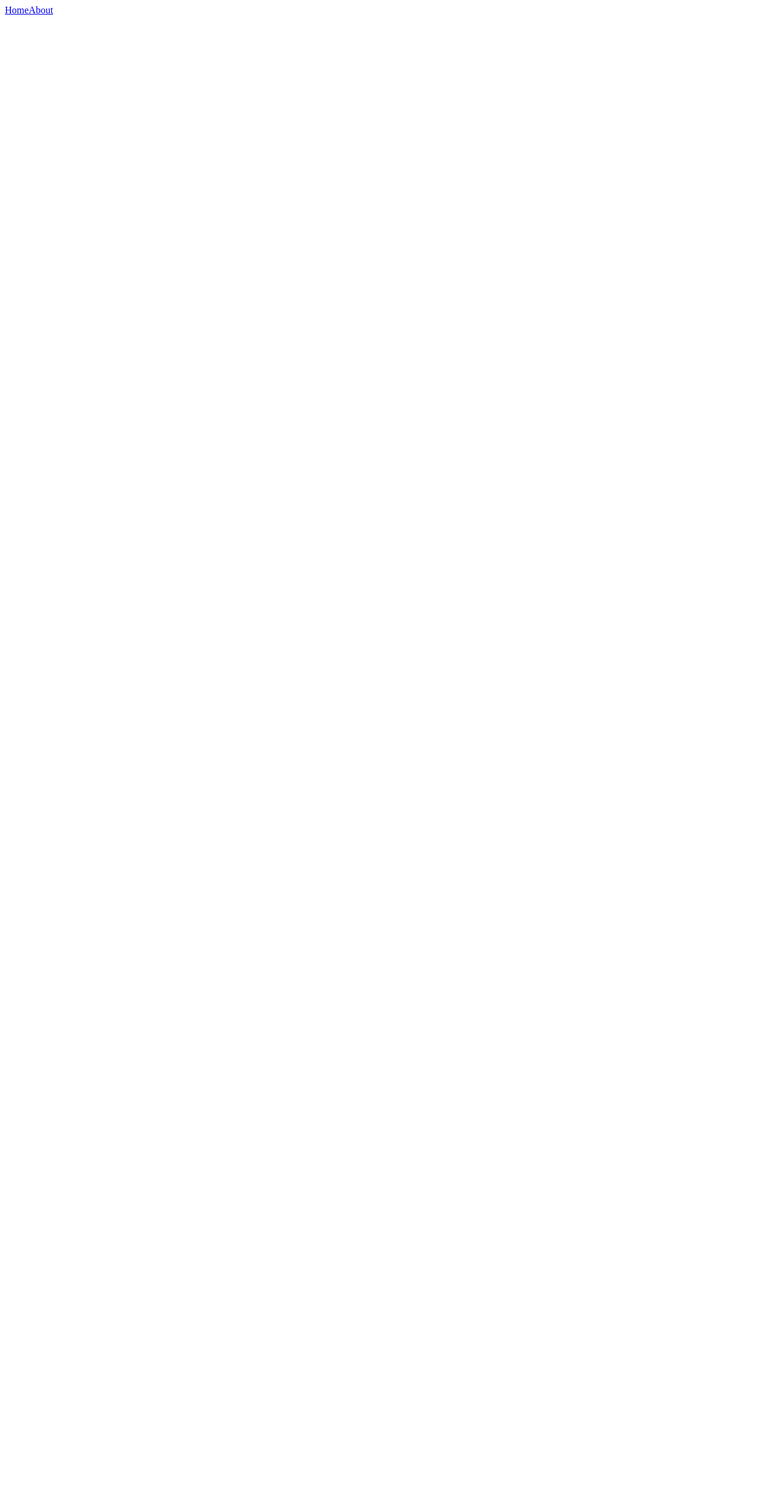
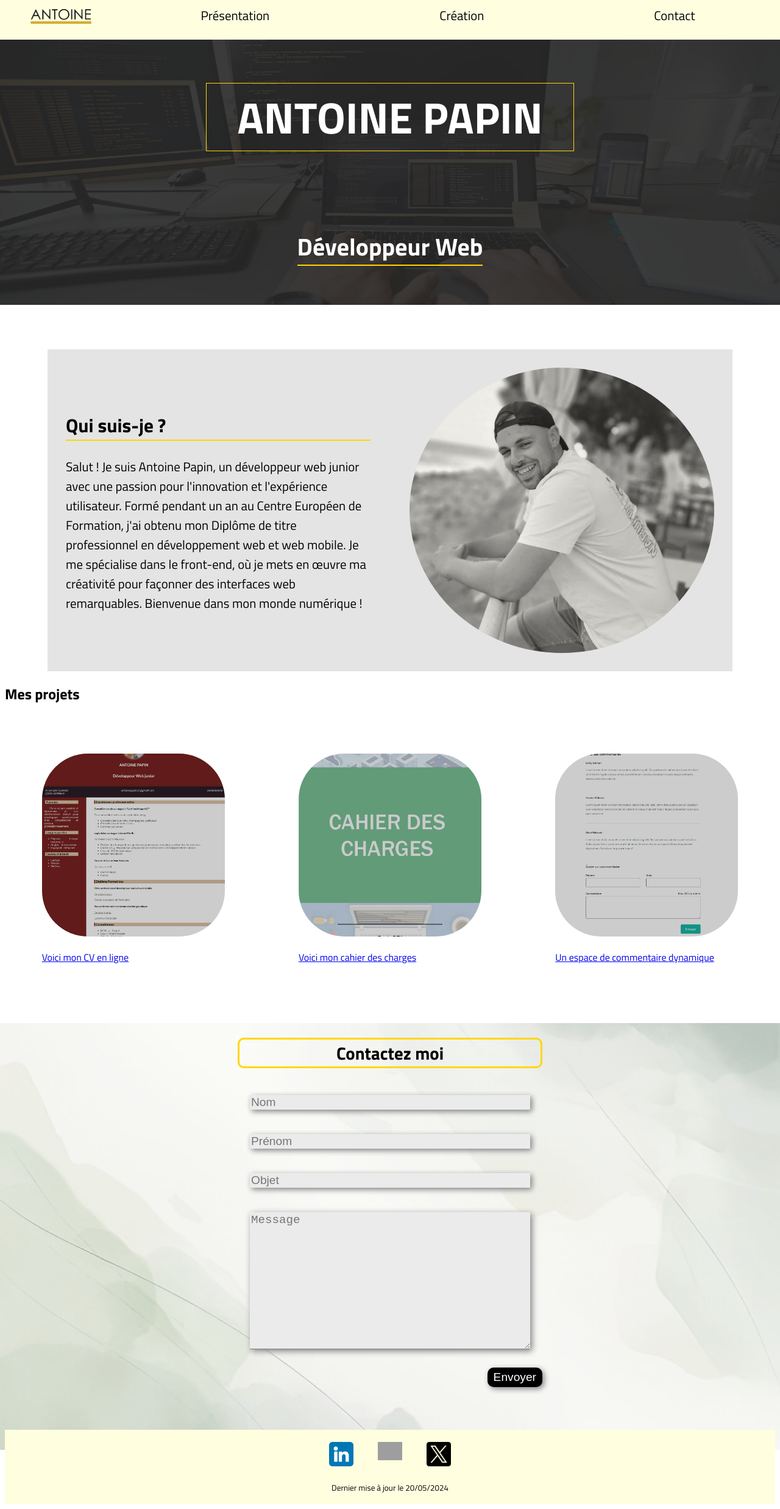
Before and after one commit to Papinte/Portfolio_Papin, a Vue app: page / in a window 1280 px wide. Shown: the whole page at 61% size. Before the commit the page ends 800 px from the top, so only its background shows below. Built offline with nearby package versions, Linux system fonts and the light colour scheme; grey boxes are pictures that could not be loaded.

Commit message:
Structure homePage

```diff
--- a/src/App.vue
+++ b/src/App.vue
@@ -1,5 +1,6 @@
 <script setup>
 import { RouterLink, RouterView } from 'vue-router'
+
 
 </script>
 
@@ -19,5 +20,6 @@ import { RouterLink, RouterView } from 'vue-router'
 </template>
 
 <style scoped>
+@import url('https://fonts.googleapis.com/css2?family=Titillium+Web:wght@400;700&display=swap');
 
 </style>
--- a/src/views/HomePage.vue
+++ b/src/views/HomePage.vue
@@ -1,11 +1,217 @@
 <template>
+    <theHeader />
+    <main>
+        <section class="banner">
+            <!--Bannière-->
+            <img class="banne__picture" src="@/assets/images/homePage/Web_dev_office.jpeg" title="Bannière" alt="Bannière avec des vagues de différente nuance de bleu">
+            <h1>ANTOINE PAPIN</h1>
+            <h5>Développeur Web</h5>
+        </section>
+
+        <section class="about" ref="presentation">
+            <!--A propos-->
+            <div class="about__text">
+                <h2>Qui suis-je ?</h2>
+                <p>Salut ! Je suis Antoine Papin,
+                    un développeur web junior avec une passion pour
+                    l'innovation et l'expérience utilisateur.
+                    Formé pendant un an au Centre Européen de Formation,
+                    j'ai obtenu mon Diplôme de titre professionnel en développement web et web mobile.
+                    Je me spécialise dans le front-end, où je mets en œuvre ma créativité pour façonner des interfaces web
+                    remarquables. Bienvenue dans mon monde numérique !</p>
+            </div>
+            <img id="profil-pic" src="@/assets/images/homePage/profil-black-white.png" title="Photo de profil" alt="Photo en noir et blanc d'un homme debout en t-shirt et short, face à la mer">
+        </section>
+
+        <section>
+            <h2>Mes projets</h2>
+            <div class="projects">
+                <a href="#">
+                    <img class="projects__img" src="@/assets/images/homePage/CV_Antoine.png" title="Mon cv en ligne" alt="Image réduite d'un CV">
+                    <p>Voici mon CV en ligne</p>
+                </a>
+
+                <a href="#">
+                    <img class="projects__img" src="@/assets/images/homePage/CDG_Antoine.jpg" title="Mon cahier des charges" alt="Image réduite de la couverture d'un cahier des charges">
+                    <p>Voici mon cahier des charges</p>
+                </a>
+
+                <a href="#">
+                    <img class="projects__img" src="@/assets/images/homePage/comment-area-index.png" title="Espace commentaire" alt="Image réduite d'une page de site internet, avec des commentaire et un formulaire à remplir pour mettre son commentaire">
+                    <p>Un espace de commentaire dynamique</p>
+                </a>
+            </div>
+    </section>
+    <section>
+        <img id="background-form" src="@/assets/images/homePage/fond-753159.jpeg" title="Background du formulaire" alt="Fond de page stylisé avec des taches gris et des courbes">
+
+            <form class="form-style" action="#" method="post">
+
+                <h2>Contactez moi</h2>
+
+                <input type="text" name="nom" id="nom" placeholder="Nom">
+
+                <input type="text" name="prenom" id="prenom" placeholder="Prénom">
+
+                <input type="text" name="Objet" id="objet" placeholder="Objet">
+
+                <textarea name="message" id="message" cols="30" rows="10" placeholder="Message"></textarea>
+
+                <button id="btn" type="submit">Envoyer</button>
+            </form>
+    </section>
+</main>
+<theFooter />
 
 </template>
 
 <script setup>
+    import theHeader from '@/components/theHeader.vue';
+    import theFooter from '@/components/theFooter.vue';
 
 </script>
 
 <style scoped>
+    /* importation de la police pour l'ensemble de la page */
+main{
+    font-family: "Titillium web";
+    width: 100%;
+}
+
+
+
+    /* Début de code pour la bannière et les titres*/
+.banner{
+    display: flex;
+    flex-direction: column;
+    align-items: center;
+    font-size: 3rem;
+    color: white;
+    margin: 50px
+}
+
+.banner h1{
+    padding: 0 50px 0 50px;
+    border: solid 1px gold;
+    box-sizing: border-box;
+    width: auto;
+}
+
+h5{
+    border-bottom: 2px solid gold;
+}
+
+.banne__picture{
+    position: absolute; /* Position absolue pour la photo */
+    top: 0;
+    left: 0; /* position horizontale de la photo */
+    width: 100%; /* Pour que la largeur de la photo s'adapte à la largeur du main */
+    z-index: -1; /*la photo est en arrière-plan par rapport au contenu du main */
+    height: auto;
+    max-height: 500px;
+    filter: brightness(10%);
+    opacity: 85%;
+
+}
+    /* Fin de code pour la bannière et les titres*/
+
+    /* Début de code pour la photo de profil et la présentation*/
+.about{
+    display: flex;
+    flex-direction: row;
+    justify-content: space-between;
+    align-items: center;
+    background-color: rgb(228, 228, 228);
+    margin: 70px 70px 0 70px;
+    padding: 30px;
+    font-size: 1.3rem;
+}
+
+.about__text{
+    box-sizing: border-box;
+    width: 500px;
+}
+.about__text h2{
+    border-bottom: solid 2px gold;
+}
+
+#profil-pic{
+    width: 500px;
+    height: auto;
+    border-radius: 50%;
+}
+    /* Fin de code pour la photo de profil et la présentation*/
+
+    /*Debut de code pour l'importation des projets */
+.projects{
+    display: flex;
+    flex-direction: row;
+    justify-content: space-around;
+    margin: 50px 0 50px 0;
+
+    padding: 30px 0 30px 0;
+
+}
+.projects__img{
+    width: 300px;
+    height: 300px;
+    object-fit: cover;
+    filter: brightness(80%);
+    border-radius: 25%;
+}
+    /*Fin de code pour l'importation des projets */
+
+#background-form{
+    position: absolute;
+    left: 0;
+    width: 100%;
+    height: auto;
+    max-height: 700px;
+    z-index: -1;
+    object-fit: cover;
+    opacity: 70%;
+}
+
+.form-style{
+    display: flex;
+    flex-direction: column;
+    margin: auto;
+    width: 500px;
+    height: auto;
+    font-size: 1.2rem;
+}
+
+.form-style h2{
+    text-align: center;
+    border: 3px solid gold;
+    border-radius: 10px
+}
+.form-style input{
+    border: none;
+    background: rgb(235, 235, 235);
+    margin: 20px;
+    font-size: 1em;
+    box-shadow: 3px 3px 10px grey;
+}
+
+.form-style textarea{
+    border: none;
+    border-bottom: 1px solid grey;
+    background: rgb(235, 235, 235);
+    margin: 20px;
+    font-size: 1em;
+    box-shadow: 3px 3px 10px grey;
+}
+button{
+    margin-top: 10px;
+    background-color: black;
+    color: white;
+    align-self: flex-end;
+    border: none;
+    border-radius: 10px;
+    padding: 5px 10px 5px 10px;
+    font-size: 1em;
+    box-shadow: 3px 3px 10px grey;
+}
 
 </style>
```
